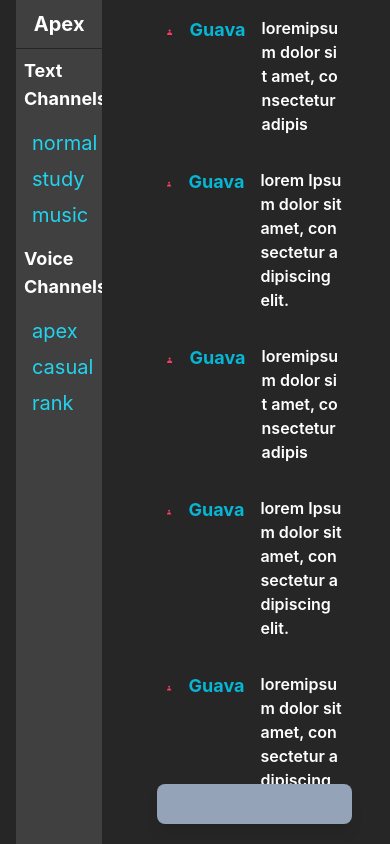
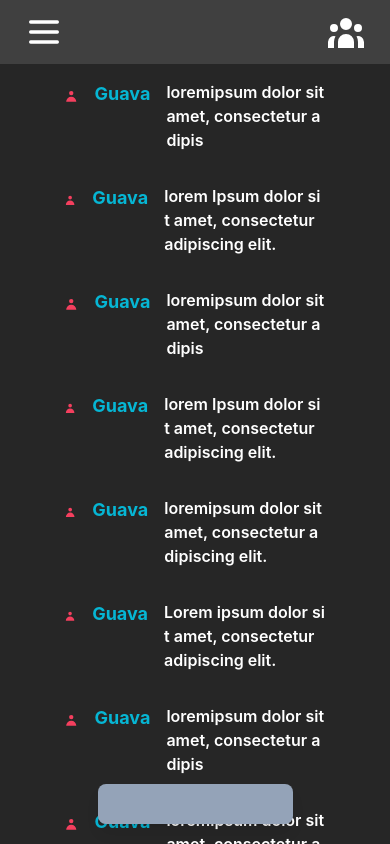
Before and after one commit to JustinLien0805/discord_ui_clone, a React (Vite) app: page / in a window 390 px wide. Built offline with nearby package versions, Linux system fonts and the light colour scheme.

Commit message:
change moblie view

```diff
--- a/src/components/Channels.jsx
+++ b/src/components/Channels.jsx
@@ -6,7 +6,7 @@ const Channels = () => {
     <>
       <div
         className="bg-neutral-700 text-white h-screen
-            w-48 xl:w-60  overflow-y-scroll scrollbar-hide"
+            w-48 xl:w-60  overflow-y-scroll scrollbar-hide hidden sm:flex sm:flex-col"
       >
         <div className="flex justify-center items-center sticky top-0 h-12 bg-neutral-700">
           <h3 className="font-bold text-xl text-white-300">Apex</h3>
--- a/src/components/ChatRoom.jsx
+++ b/src/components/ChatRoom.jsx
@@ -5,6 +5,30 @@ const ChatRoom = () => {
     <div className="flex-grow flex flex-col">
       {/* chat container */}
       <div className="bg-neutral-800 h-screen  overflow-y-scroll scrollbar-thumb-neutral-500 scrollbar-track-black scrollbar-thin ">
+        <div className="bg-neutral-700 sm:h-12 h-16 sticky flex items-center top-0 outline-2 outline-neutral-900 px-6">
+          <svg
+            xmlns="http://www.w3.org/2000/svg"
+            className="h-10 w-10 text-white mr-auto sm:hidden"
+            fill="none"
+            viewBox="0 0 24 24"
+            stroke="currentColor"
+            strokeWidth={2}
+          >
+            <path
+              strokeLinecap="round"
+              strokeLinejoin="round"
+              d="M4 6h16M4 12h16M4 18h16"
+            />
+          </svg>
+          <svg
+            xmlns="http://www.w3.org/2000/svg"
+            className="h-10 w-10 text-white sm:hidden"
+            viewBox="0 0 20 20"
+            fill="currentColor"
+          >
+            <path d="M13 6a3 3 0 11-6 0 3 3 0 016 0zM18 8a2 2 0 11-4 0 2 2 0 014 0zM14 15a4 4 0 00-8 0v3h8v-3zM6 8a2 2 0 11-4 0 2 2 0 014 0zM16 18v-3a5.972 5.972 0 00-.75-2.906A3.005 3.005 0 0119 15v3h-3zM4.75 12.094A5.973 5.973 0 004 15v3H1v-3a3 3 0 013.75-2.906z" />
+          </svg>
+        </div>
         <div className="flex flex-col justify-start items-center ">
           <input
             type="text"
--- a/src/components/Sidebar.jsx
+++ b/src/components/Sidebar.jsx
@@ -2,7 +2,7 @@ import React from "react";
 import Server from "./Server";
 const Sidebar = () => {
   return (
-    <div className="flex flex-col p-2 bg-neutral-800 h-screen overflow-y-scroll scrollbar-hide ">
+    <div className="sm:flex flex-col p-2 bg-neutral-800 h-screen overflow-y-scroll scrollbar-hide hidden">
       <div className="border-violet-400 border-b-4">
         <Server icon="Home" />
       </div>
```
